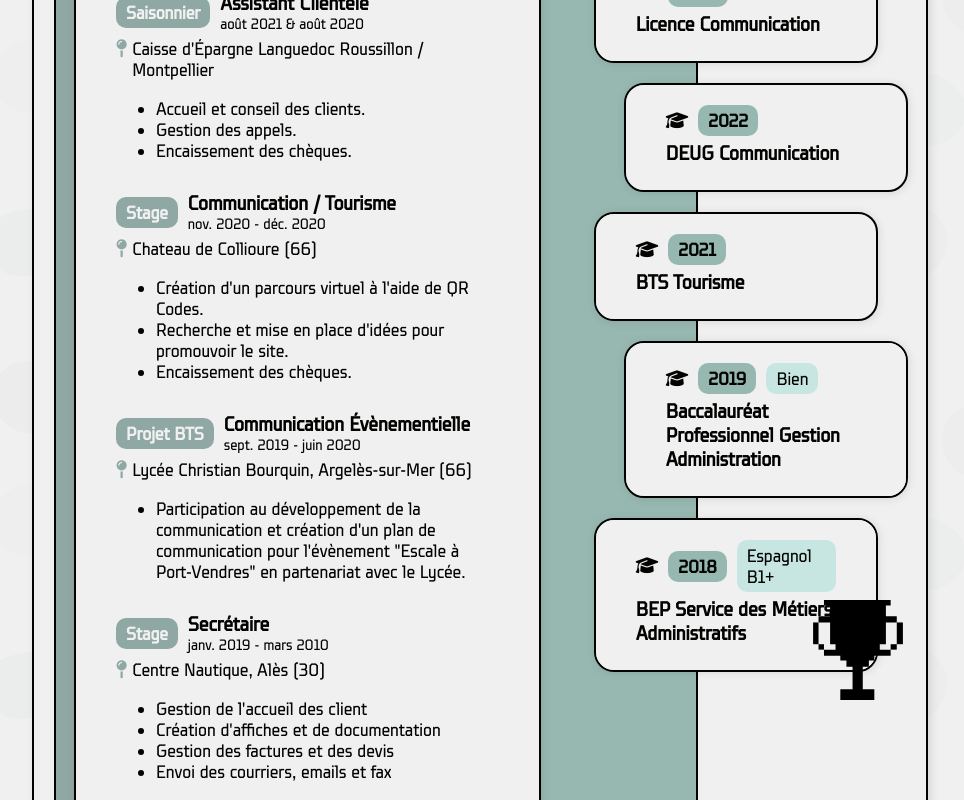
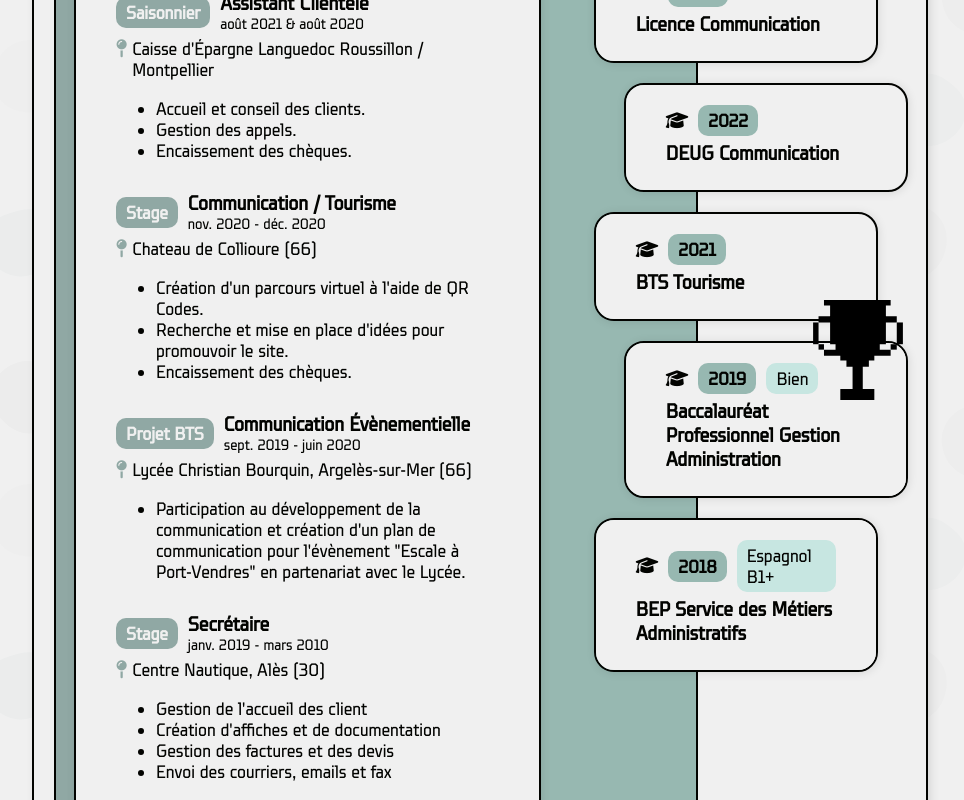
Before and after one commit to piro-li/alexandrelooten-fr, a React (Vite) app: page / in a window 1280 px wide. Shown: the part 972-1772 px from the top of the page, without its empty margins (160-1124 px from the left). Built offline with nearby package versions, Linux system fonts and the light colour scheme.

Commit message:
Update style.scss

```diff
--- a/src/sections/Diplomas/style.scss
+++ b/src/sections/Diplomas/style.scss
@@ -9,7 +9,7 @@
   @media screen and (min-width: breakpoints.$md) {
     display: block;
     position: absolute;
-    top: 150rem;
+    top: 120rem;
     right: 2%;
     z-index: 4;
     width: 10rem;
```
